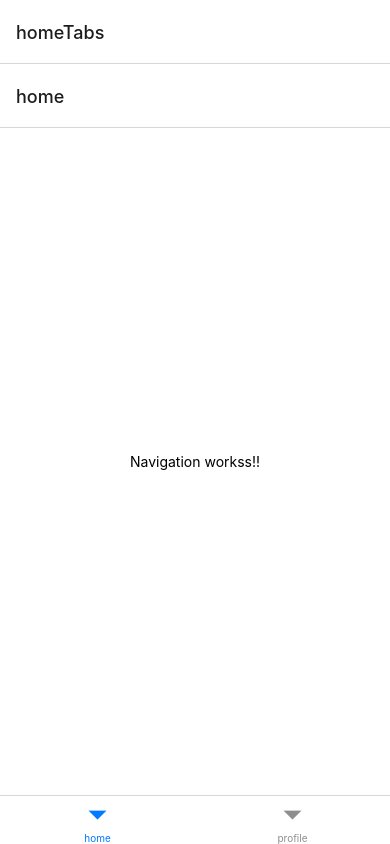
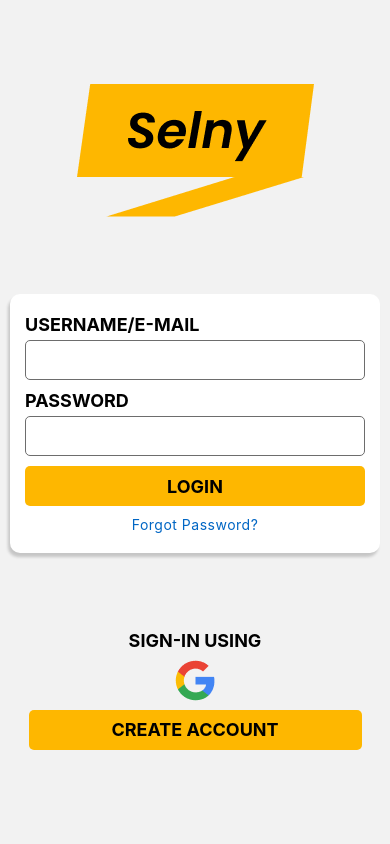
Before and after one commit to Rahul16086/selny, a React Native app: screen /sell in a window 390 px wide. Built offline with nearby package versions, Linux system fonts and the light colour scheme.

Commit message:
Added screens for selling an item, cart and made some style changes

```diff
--- a/App.js
+++ b/App.js
@@ -5,6 +5,8 @@
 import Home from "./screens/Home";
 import { createBottomTabNavigator } from "@react-navigation/bottom-tabs";
 import Profile from "./screens/Profile";
+import Cart from "./screens/Cart";
+import SellItem from "./screens/SellItem";
 
 const Stack = createNativeStackNavigator();
 const Tab = createBottomTabNavigator();
@@ -12,8 +14,18 @@
 function HomeTabs() {
   return (
     <Tab.Navigator>
-      <Tab.Screen name="home" component={Home} />
-      <Tab.Screen name="profile" component={Profile} />
+      <Tab.Screen name="home" component={Home} options={{ title: "Home" }} />
+      <Tab.Screen
+        name="profile"
+        component={Profile}
+        options={{ title: "Profile" }}
+      />
+      <Tab.Screen name="cart" component={Cart} options={{ title: "Cart" }} />
+      <Tab.Screen
+        name="sell"
+        component={SellItem}
+        options={{ title: "Sell" }}
+      />
     </Tab.Navigator>
   );
 }
@@ -23,8 +35,12 @@
     <>
       <ExpoStatusBar style="auto" />
       <NavigationContainer>
-        <Stack.Navigator>
-          <Stack.Screen name="homeTabs" component={HomeTabs} />
+        <Stack.Navigator initialRouteName="login">
+          <Stack.Screen
+            name="homeTabs"
+            component={HomeTabs}
+            options={{ headerShown: false }}
+          />
           <Stack.Screen
             name="login"
             component={LoginSignUp}
--- a/components/Auth/Login.js
+++ b/components/Auth/Login.js
@@ -29,7 +29,7 @@
           <TextInputGrey secureTextEntry />
           <YellowButton
             onPress={() => {
-              navigation.navigate("home");
+              navigation.navigate("homeTabs");
             }}
           >
             Login
@@ -40,7 +40,7 @@
       {!signUpClicked && (
         <View style={styles.otherSignInOptions}>
           <TextBold18>Sign-In Using</TextBold18>
-          <Pressable android_ripple={{ color: "#ffffff" }}>
+          <Pressable android_ripple={{ color: "#6d6d6d" }}>
             <Image source={googleLogo} />
           </Pressable>
           <YellowButton onPress={toggleSignUp}>Create Account</YellowButton>
@@ -52,10 +52,11 @@
 
 export const styles = StyleSheet.create({
   mainContainer: {
-    flex: 1,
-    justifyContent: "center",
+    // flex: 1,
+    justifyContent: "space-between",
     alignItems: "center",
-    padding: 10,
+    margin: 10,
+    height: "80%",
   },
   formContainer: {
     borderRadius: 10,
--- a/components/SellProduct/SellProduct.js
+++ b/components/SellProduct/SellProduct.js
@@ -7,7 +7,7 @@
   useForegroundPermissions,
 } from "expo-location";
 import { getMapPreview } from "../../utils/location";
-import TextBold20 from "../UI/Text/TextBold20";
+import TextBold18 from "../UI/Text/TextBold18";
 import TextInputGrey from "../UI/Input/TextInputGrey";
 import YellowButton from "../UI/Buttons/YellowButton";
 
@@ -63,15 +63,15 @@
   return (
     <View style={sellProductStyles.mainContainer}>
       <ScrollView>
-        <TextBold20>Item name</TextBold20>
+        <TextBold18>Item name</TextBold18>
         <TextInputGrey />
-        <TextBold20>Description</TextBold20>
+        <TextBold18>Description</TextBold18>
         <TextInputGrey />
-        <TextBold20>Price</TextBold20>
+        <TextBold18>Price</TextBold18>
         <TextInputGrey />
-        <TextBold20>Year</TextBold20>
+        <TextBold18>Year</TextBold18>
         <TextInputGrey />
-        <TextBold20 onPress={getLocationHandler}>Location</TextBold20>
+        <TextBold18 onPress={getLocationHandler}>Location</TextBold18>
         <TextInputGrey />
         {pickedLocation ? (
           <Image
@@ -81,9 +81,9 @@
             style={sellProductStyles.mapsPreview}
           />
         ) : (
-          <TextBold20>No location picked</TextBold20>
+          <TextBold18>No location picked</TextBold18>
         )}
-        {image && <TextBold20>{image}</TextBold20>}
+        {image && <TextBold18>{image}</TextBold18>}
         <YellowButton onPress={pickImage}>Add Images</YellowButton>
         <YellowButton>Post</YellowButton>
       </ScrollView>
@@ -93,12 +93,12 @@
 
 const sellProductStyles = StyleSheet.create({
   mainContainer: {
-    flex: 1,
-    width: "90%",
+    padding: 10,
   },
   mapsPreview: {
     width: "100%",
     height: 200,
   },
 });
+
 export default SellProduct;
--- /dev/null
+++ b/screens/Cart.js
@@ -0,0 +1,11 @@
+import { View, Text } from "react-native";
+
+const Cart = () => {
+  return (
+    <View style={{ flex: 1, justifyContent: "center", alignItems: "center" }}>
+      <Text>Cart!</Text>
+    </View>
+  );
+};
+
+export default Cart;
--- a/screens/LoginSignUp.js
+++ b/screens/LoginSignUp.js
@@ -1,7 +1,12 @@
+import { View } from "react-native";
 import Login from "../components/Auth/Login";
 
-const LoginSignUp = ({ navigation }) => {
-  return <Login navigation={navigation} />;
+const LoginSignUp = () => {
+  return (
+    <View style={{ flex: 1, justifyContent: "center" }}>
+      <Login />
+    </View>
+  );
 };
 
 export default LoginSignUp;
--- /dev/null
+++ b/screens/SellItem.js
@@ -0,0 +1,17 @@
+import { View } from "react-native";
+import SellProduct from "../components/SellProduct/SellProduct";
+
+const SellItem = () => {
+  return (
+    <View
+      style={{
+        flex: 1,
+        justifyContent: "center",
+      }}
+    >
+      <SellProduct />
+    </View>
+  );
+};
+
+export default SellItem;
```
